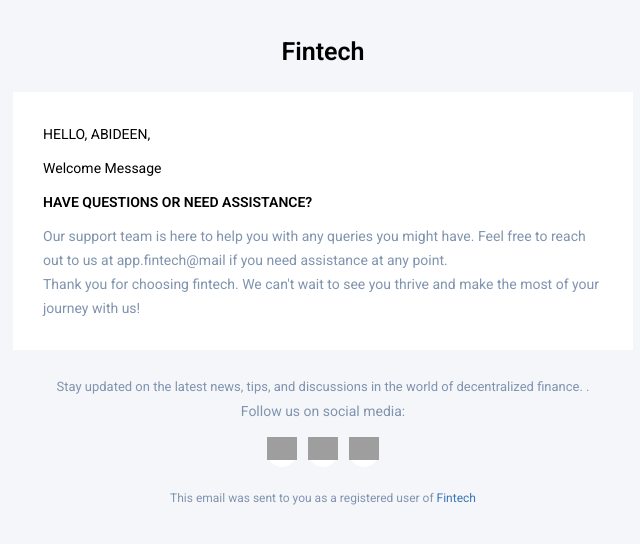
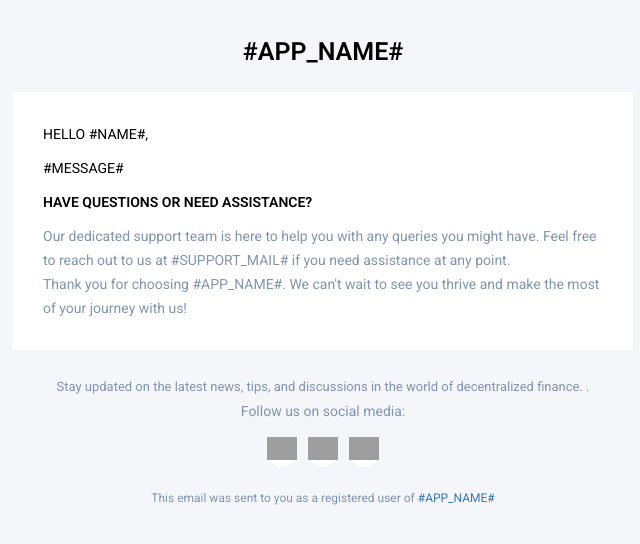
Before and after one commit to olawuwo-abideen/fintechapp, a website: page src/template/index.html in a window 1280 px wide. Shown: the whole page, without its empty margins (317-957 px from the left). Drawn offline with Linux system fonts and the light colour scheme; grey boxes are pictures that could not be loaded.

Commit message:
update template

```diff
--- a/src/template/index.html
+++ b/src/template/index.html
@@ -71,7 +71,7 @@
                                     <tr>
                                         <td style="text-align: center; padding-bottom:25px">
                                             <a href="#APPURL#" style="font-size:25px;font-weight: bold;color:#000000;">
-                                                Fintech</a>
+                                                #APP_NAME#</a>
 
                                         </td>
                                     </tr>
@@ -81,13 +81,13 @@
                                 <tbody>
                                     <tr>
                                         <td style="padding: 30px 30px 20px">
-                                            <p style="margin-bottom: 10px; color: #000000;text-transform: uppercase;">Hello,
-                                                Abideen,</p>
+                                            <p style="margin-bottom: 10px; color: #000000;text-transform: uppercase;">Hello
+                                                #NAME#,</p>
 
                                                 <p
                                                 style="margin-bottom: 10px;text-transform: capitalize;color:#000000; text-align: left;">
 
-                                                Welcome Message
+                                                #MESSAGE#
                                             </p>
 
 
@@ -97,12 +97,12 @@
                                                 <b>
                                                     Have Questions or Need Assistance?</b>
                                             </p>
-                                            <p>Our support team is here to help you with any queries you might have.
-                                                Feel free to reach out to us at app.fintech@mail if you need assistance at any
+                                            <p>Our dedicated support team is here to help you with any queries you might have.
+                                                Feel free to reach out to us at #SUPPORT_MAIL# if you need assistance at any
                                                 point.</p>
 
                                             <p style="margin-bottom: 10px;">
-                                                Thank you for choosing fintech. We can't wait to see you thrive and make the
+                                                Thank you for choosing #APP_NAME#. We can't wait to see you thrive and make the
                                                 most of your journey with us!
                                             </p>
 
@@ -126,7 +126,7 @@
                                                             alt="brand"></a></li>
                                                 <li style="display: inline-block; list-style: none; padding: 4px;"><a
                                                         style="display: inline-block; height: 30px; width:30px;border-radius: 50%; background-color: #ffffff"
-                                                        href="https://www.linkedin.com/in/olawuwo-abideen/"><img style="width: 30px"
+                                                        href="https://www.linkedin.com/in/olawuwo-abideen"><img style="width: 30px"
                                                             src="https://upload.wikimedia.org/wikipedia/commons/8/81/LinkedIn_icon.svg"
                                                             alt="brand"></a></li>
                                                 <li style="display: inline-block; list-style: none; padding: 4px;"><a
@@ -137,7 +137,7 @@
                                             </ul>
                                             <p style="padding-top: 15px; font-size: 12px;">This email was sent to you as a
                                                 registered user of <a style="color: #3876b4; text-decoration:none;"
-                                                    href="#">Fintech</a></p>
+                                                    href="#">#APP_NAME#</a></p>
                                         </td>
                                     </tr>
                                 </tbody>
```
